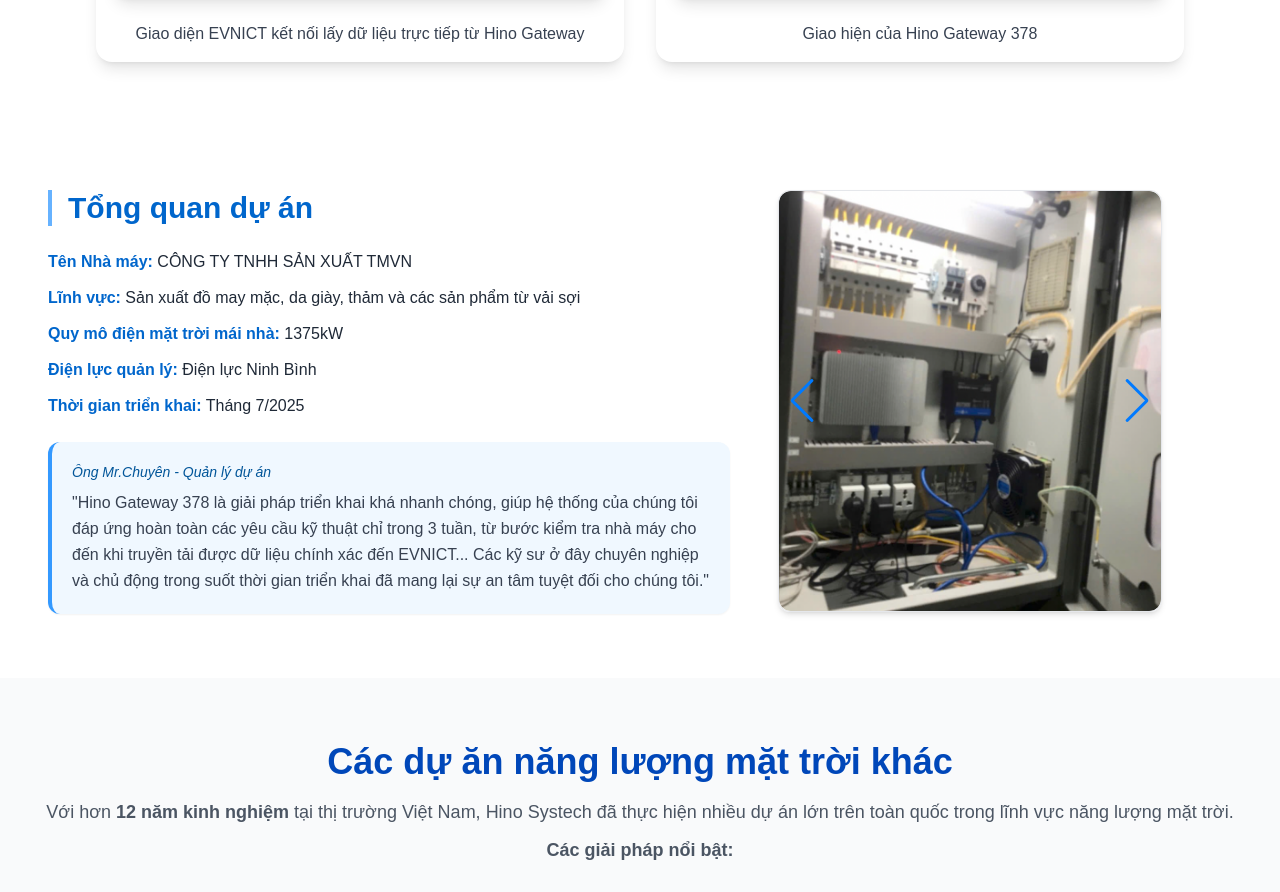
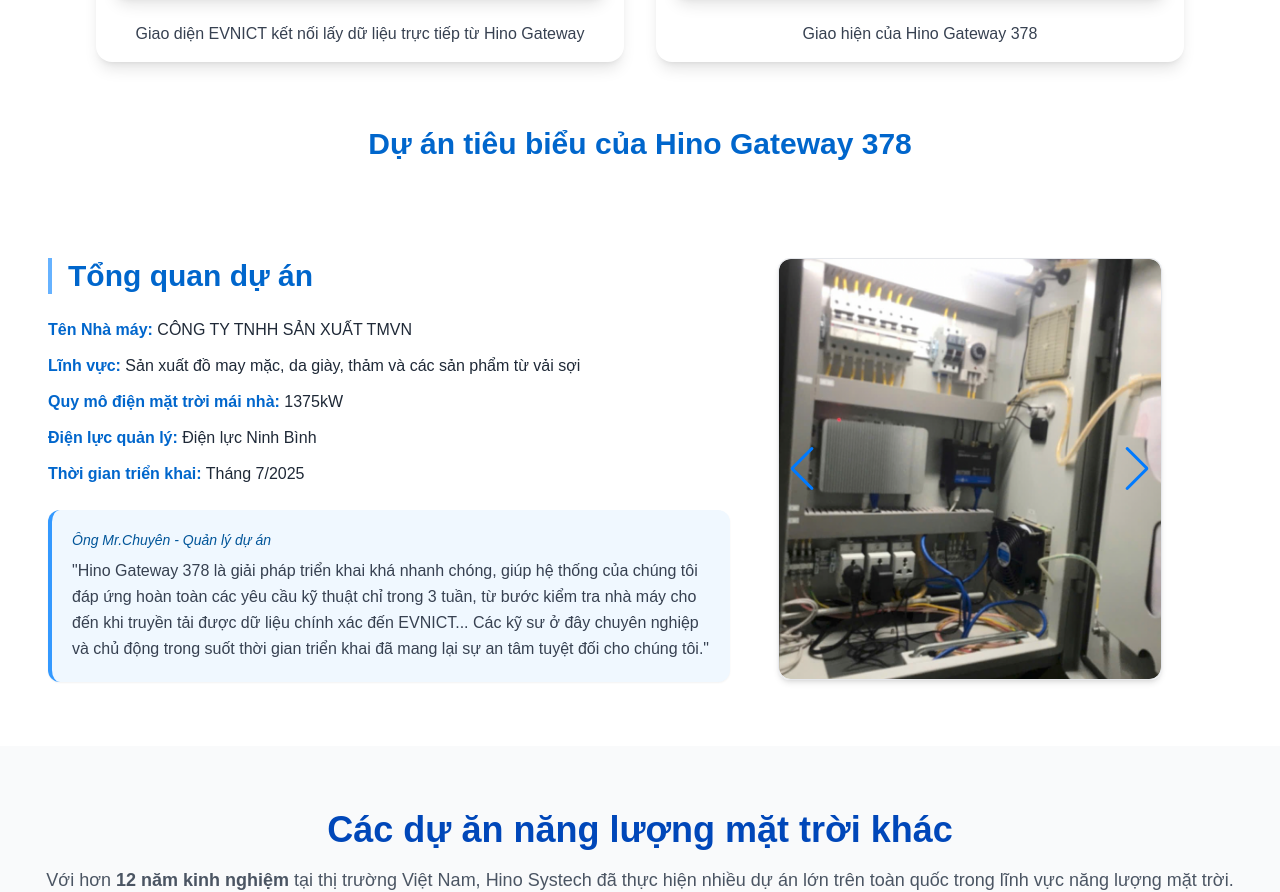
Before and after one commit to nhipybn/Hino-LP-1, a React (Vite) app: page /#/ in a window 1280 px wide. Shown: the part 5180-6072 px from the top of the page. Built offline with nearby package versions, Linux system fonts and the light colour scheme.

Commit message:
first commit

```diff
--- a/src/components/projects/Casestudyjul7.jsx
+++ b/src/components/projects/Casestudyjul7.jsx
@@ -6,6 +6,12 @@
 
 export default function ProjectOverviewSection() {
   return (
+    <>
+      {/* TIÊU ĐỀ XANH Ở GIỮA */}
+      <h2 className="text-center text-[#0066CC] text-3xl font-bold mb-8">
+        Dự án tiêu biểu của Hino Gateway 378
+      </h2>
+
       <section className="bg-white py-16 px-6 md:px-12">
         <div className="max-w-7xl mx-auto grid grid-cols-1 md:grid-cols-[3fr_2fr] gap-12 items-start">
           {/* LEFT CONTENT */}
@@ -34,7 +40,6 @@
             </div>
           </div>
 
-        {/* RIGHT IMAGE SLIDER */}
           {/* RIGHT IMAGE CAROUSEL */}
           <div className="w-full max-w-sm">
             <Swiper
@@ -46,20 +51,19 @@
               loop
               className="rounded-xl shadow-md border border-gray-200"
             >
-    {["./img/Team378.jpg", "./img/tu1.png", "./img/tu2.png", "./img/tu4.png"].map((src, index) => (
+              {["./img/Team378.jpg", "./img/tu1.png", "./img/tu2.png", "./img/tu4.png", "./img/manhinh.jpg"].map((src, index) => (
                 <SwiperSlide key={index}>
                   <img
                     src={`/${src}`}
                     alt={`Ảnh ${index + 1}`}
                     className="w-full h-[420px] object-cover rounded-xl"
                   />
-
                 </SwiperSlide>
               ))}
             </Swiper>
           </div>
-
         </div>
       </section>
+    </>
   );
 }
```
Also changed, not shown: public/img/manhinh.jpg (added). Lines whose indentation alone changed are shown as unchanged.
